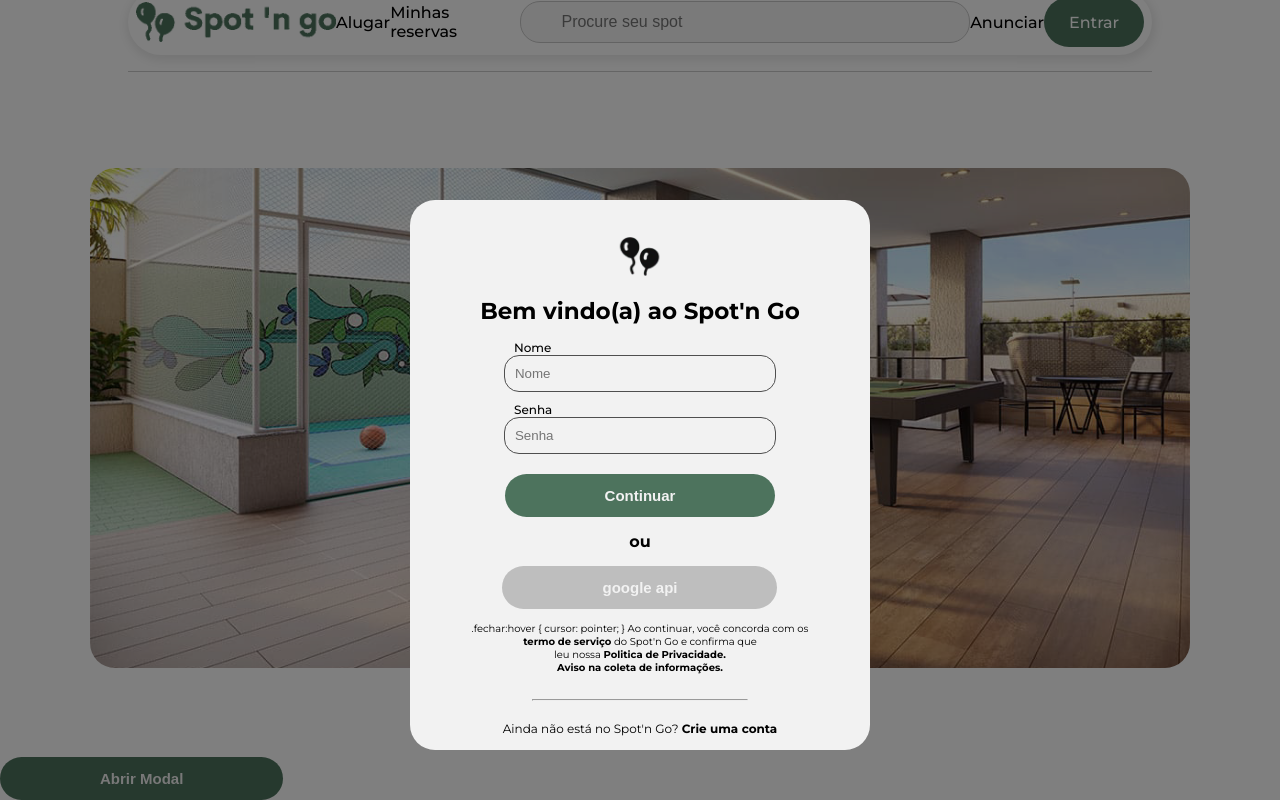
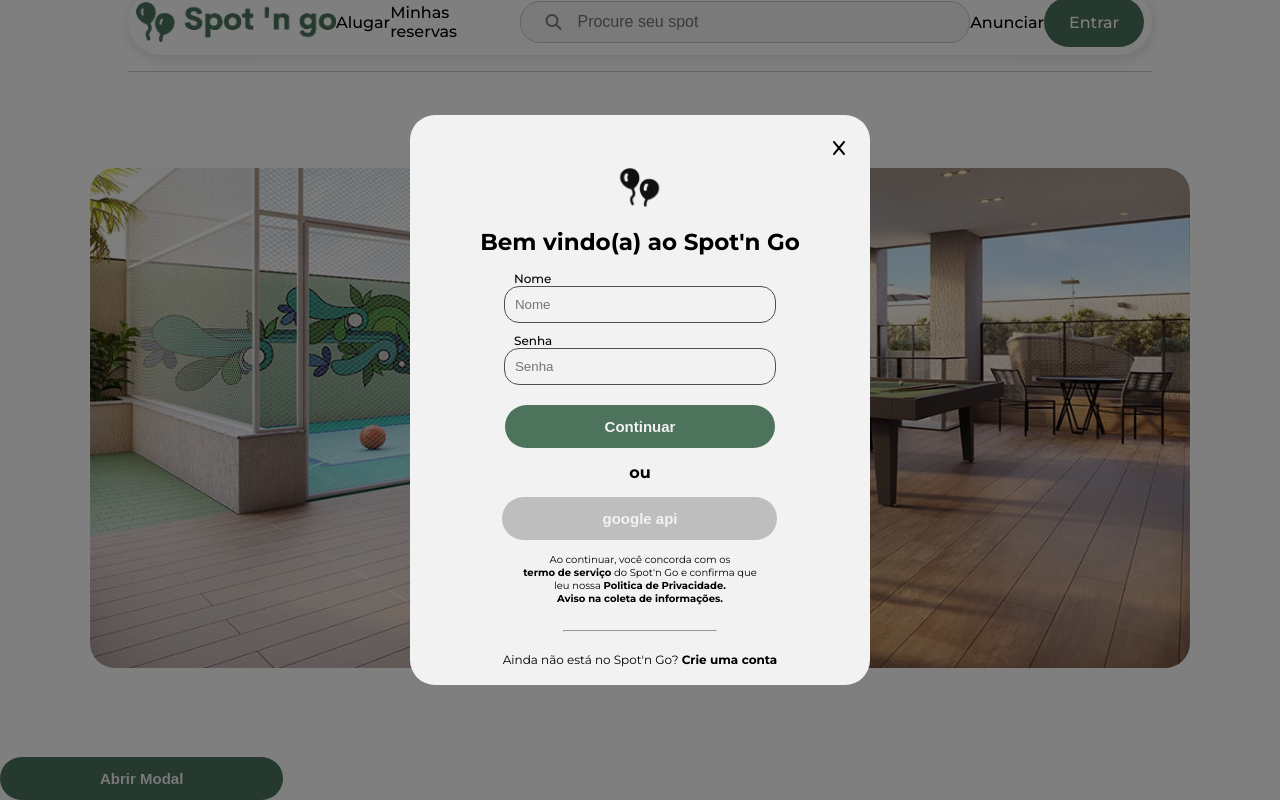
Before and after one commit to Hackathon-spotngo-2024/HackathonIFC2024-frontend, a Vue app: page / in a window 1280 px wide. Both pictures are taken after a click on the button "Abrir Modal". Shown: the part 27-827 px from the top of the page. Built offline with nearby package versions, Linux system fonts and the light colour scheme.

Commit message:
feat #7: adicionar link no index.html para utilizar pacote de icons.

```diff
--- a/index.html
+++ b/index.html
@@ -5,6 +5,7 @@
     <link rel="icon" href="/favicon.ico">
     <meta name="viewport" content="width=device-width, initial-scale=1.0">
     <title>Vite App</title>
+    <script src="https://kit.fontawesome.com/dab2c986ea.js" crossorigin="anonymous"></script>
   </head>
   <body>
     <div id="app"></div>
--- a/src/components/CadastroComponent.vue
+++ b/src/components/CadastroComponent.vue
@@ -1,29 +1,29 @@
 <script setup>
-import { reactive, ref } from 'vue'
-defineProps(['title'])
-const showModal = ref(false)
+import { reactive, ref } from 'vue';
+
+const showModal = ref(false);
 
 const user = reactive({
   name: '',
   senha: ''
-})
+});
+
+const openModal = () => {
+  showModal.value = true;
+};
 
 const closeModal = () => {
-    showModal.value = false
-}
-
-const openModal = () => {
-    showModal.value = true
-}
+  showModal.value = false;
+};
 </script>
 
 <template>
   <button class="Modal" @click="openModal">Abrir Modal</button>
 
-    <div :class="['modal', showModal ? 'visible' : 'hidden']">
-        <div class="form-container">
-            <div class="fechar">
-                <span class="fa fa-x" @click="closeModal"></span>
+  <div :class="['modal', showModal ? 'visible' : 'hidden']" @click="closeModal">
+    <div class="form-container" @click.stop>
+      <div @click="closeModal" class="fechar">
+        <span class="fa fa-x"></span>
       </div>
       <div class="containerInterno">
         <div class="logoLogin">
@@ -52,19 +52,16 @@ const openModal = () => {
 
           <div class="termo">
             <p>
-
-                            .fechar:hover {
-                            cursor: pointer;
-                            }
               Ao continuar, você concorda com os <br />
               <a class="link" href="">termo de serviço</a> do Spot'n Go e confirma que <br />
               leu nossa <a class="link" href="">Politica de Privacidade.</a> <br />
               <a class="link" href="">Aviso na coleta de informações.</a>
             </p>
             <div class="linha">
-                            <hr>
+              <hr />
             </div>
-                        <p class="textoFinal">Ainda não está no Spot'n Go? <a class="link" href="">Crie uma conta</a>
+            <p class="textoFinal">
+              Ainda não está no Spot'n Go? <a class="link" href="">Crie uma conta</a>
             </p>
           </div>
         </div>
@@ -100,11 +97,10 @@ const openModal = () => {
 
 .form-container {
   width: 460px;
-    height: 550px;
+  height: 570px;
   border-radius: 25px;
   background-color: #f2f2f2;
   margin: auto;
-    margin-bottom: 50px;
   font-family: 'Montserrat', sans-serif;
   position: relative;
   z-index: 1001;
@@ -128,7 +124,6 @@ const openModal = () => {
   height: 55px;
 }
 
-
 .title {
   text-align: center;
   font-size: 23px;
@@ -137,14 +132,12 @@ const openModal = () => {
   margin-top: 10px;
 }
 
-
 .conteudo {
   display: flex;
   justify-content: center;
   align-items: center;
   flex-direction: column;
 }
-
 
 .form-item {
   display: grid;
@@ -163,7 +156,6 @@ input {
   outline: none;
 }
 
-
 button {
   padding: 13px 100px;
   border-radius: 25px;
@@ -175,11 +167,9 @@ button {
   font-size: 15px;
 }
 
-
 .api {
   background-color: #bebebe;
 }
-
 
 .opcao {
   margin-top: 15px;
@@ -198,7 +188,6 @@ button {
   font-size: 12px;
   margin-bottom: 5px;
 }
-
 
 .linha {
   margin-top: 25px;
@@ -219,7 +208,6 @@ label {
   font-weight: 500;
 }
 
-
 .fechar {
   padding: 25px;
   display: flex;
```
Lines whose indentation alone changed are shown as unchanged.
